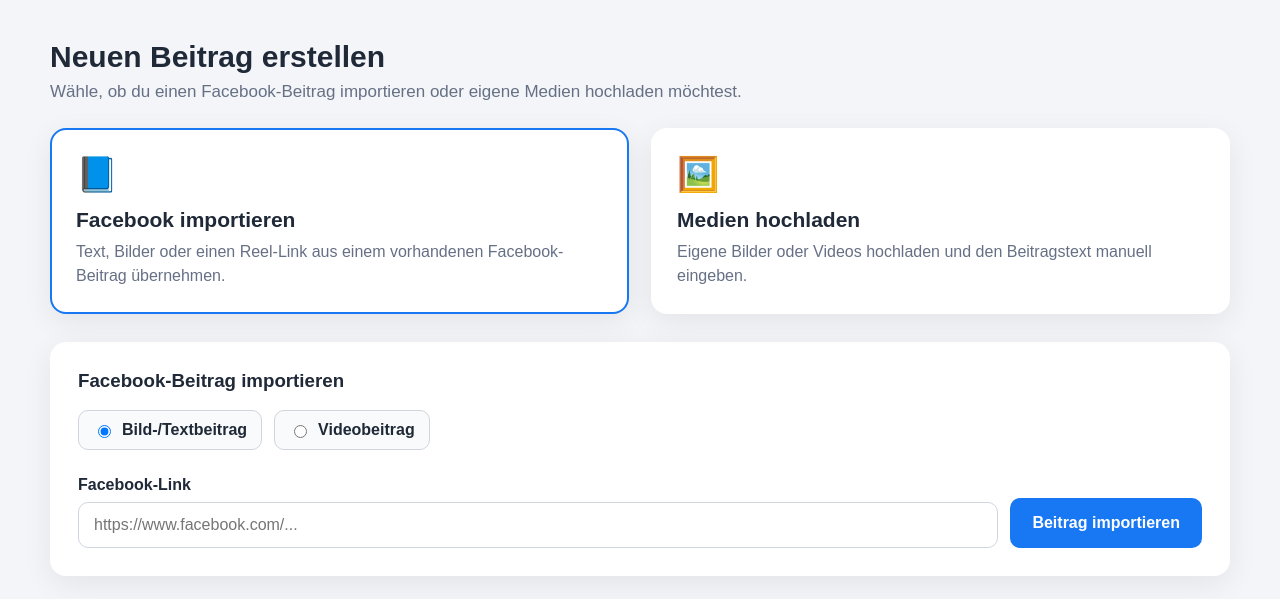
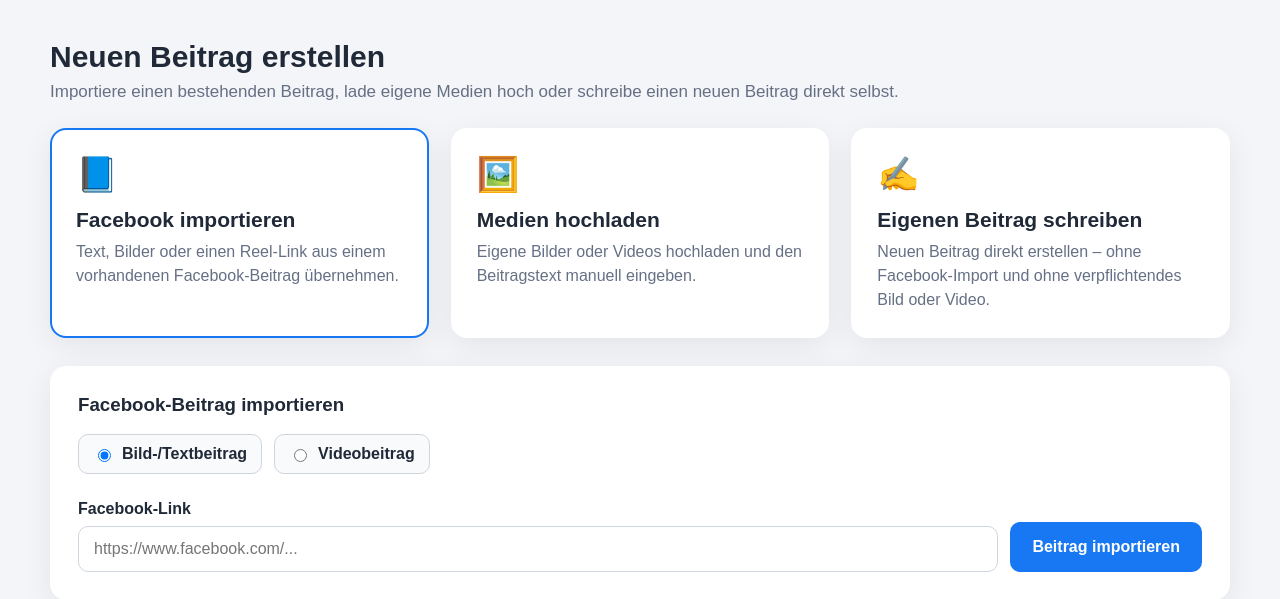
Before and after one commit to fb-bezirk-collab/facebook-seitenassistent, a FastAPI app: page / in a window 1280 px wide. Shown: the part 141-740 px from the top of the page. Run offline with FastAPI, Linux system fonts and the light colour scheme; the visitor is signed in with stand-in values (Sample User, id 1).

Commit message:
Add files via upload

```diff
--- a/templates/index.html
+++ b/templates/index.html
@@ -65,7 +65,7 @@
         }
         .source-grid {
             display: grid;
-            grid-template-columns: repeat(2, minmax(0, 1fr));
+            grid-template-columns: repeat(3, minmax(0, 1fr));
             gap: 22px;
             margin-bottom: 28px;
         }
@@ -379,7 +379,7 @@
 <div class="container">
     <section class="hero">
         <h2>Neuen Beitrag erstellen</h2>
-        <p>Wähle, ob du einen Facebook-Beitrag importieren oder eigene Medien hochladen möchtest.</p>
+        <p>Importiere einen bestehenden Beitrag, lade eigene Medien hoch oder schreibe einen neuen Beitrag direkt selbst.</p>
     </section>
 
     <section class="source-grid">
@@ -393,6 +393,12 @@
             <div class="source-icon">🖼️</div>
             <h3>Medien hochladen</h3>
             <p>Eigene Bilder oder Videos hochladen und den Beitragstext manuell eingeben.</p>
+        </article>
+
+        <article class="source-card" id="source-own" data-source="own">
+            <div class="source-icon">✍️</div>
+            <h3>Eigenen Beitrag schreiben</h3>
+            <p>Neuen Beitrag direkt erstellen – ohne Facebook-Import und ohne verpflichtendes Bild oder Video.</p>
         </article>
     </section>
 
@@ -495,6 +501,38 @@
             </div>
 
             <button type="submit" class="secondary">Medien übernehmen</button>
+        </form>
+    </section>
+
+    <section class="workflow" id="workflow-own" hidden>
+        <h3>Eigenen Beitrag direkt erstellen</h3>
+        <form method="post" action="/drafts">
+            <div class="field">
+                <label for="own_title">Interner Titel</label>
+                <input
+                    type="text"
+                    id="own_title"
+                    name="title"
+                    maxlength="120"
+                    placeholder="z. B. Position zur Gemeindepolitik"
+                >
+            </div>
+            <div class="field">
+                <label for="own_text">Beitragstext</label>
+                <textarea
+                    id="own_text"
+                    name="text"
+                    required
+                    placeholder="Hier deinen neuen Beitrag schreiben ..."
+                ></textarea>
+                <p class="hint">
+                    Nach dem Speichern öffnet sich der normale Entwurf. Dort kannst du wie gewohnt
+                    KI-Textvarianten erzeugen, ein KI-Bild erstellen, Medien ergänzen und die Veröffentlichung planen.
+                </p>
+            </div>
+            <input type="hidden" name="text_variants_json" value="[]">
+            <input type="hidden" name="source_url" value="">
+            <button type="submit" class="primary">Als Entwurf erstellen</button>
         </form>
     </section>
 
@@ -717,6 +755,7 @@
     const sourceCards = document.querySelectorAll('[data-source]');
     const facebookWorkflow = document.getElementById('workflow-facebook');
     const manualWorkflow = document.getElementById('workflow-manual');
+    const ownWorkflow = document.getElementById('workflow-own');
 
     function selectSource(source) {
         sourceCards.forEach((card) => {
@@ -732,6 +771,10 @@
 
         if (manualWorkflow) {
             manualWorkflow.hidden = source !== 'manual';
+        }
+
+        if (ownWorkflow) {
+            ownWorkflow.hidden = source !== 'own';
         }
     }
 
```
